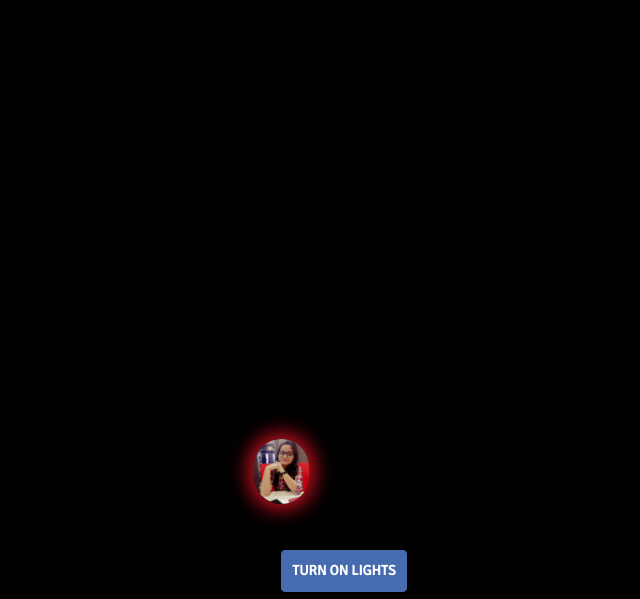
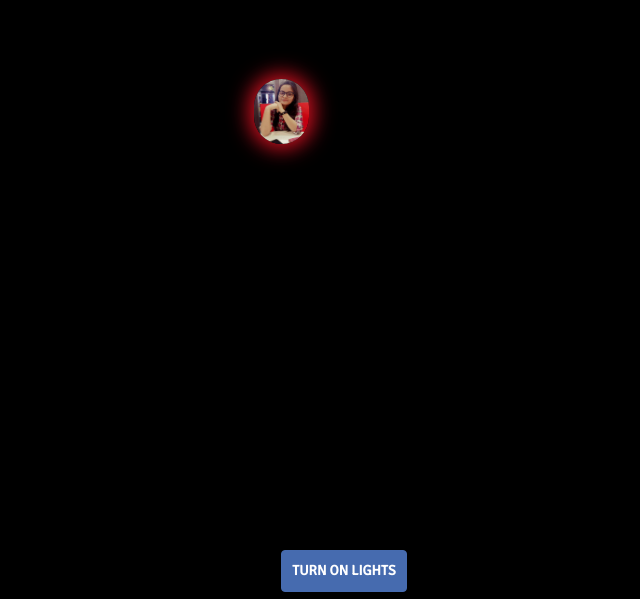
Before and after one commit to webdev-abhi/arpta_Bday, a plain HTML site: page index.html in a window 1280 px wide. Shown: the part 201-800 px from the top of the page, without its empty margins (296-936 px from the left). Drawn offline with nearby package versions, Linux system fonts and the light colour scheme.

Commit message:
Update stylesheet.css

```diff
--- a/stylesheet.css
+++ b/stylesheet.css
@@ -13,7 +13,7 @@ body {
 }
 .arpi{
       position: absolute;
-	  top: 80%;
+	  top: 35%;
 	  left: 43%;
 	  width: 55px;
 	  height: 65px;
```
